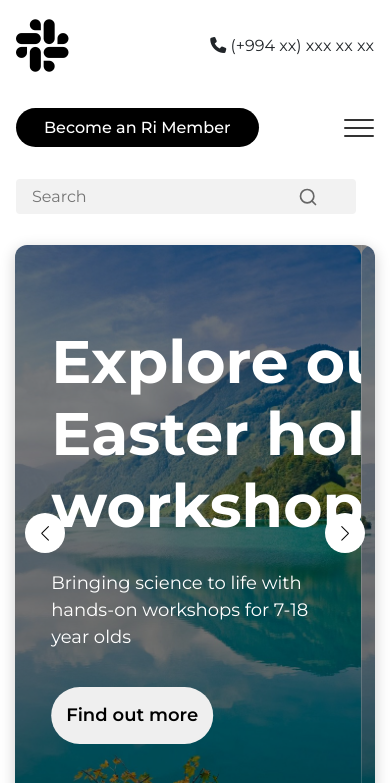
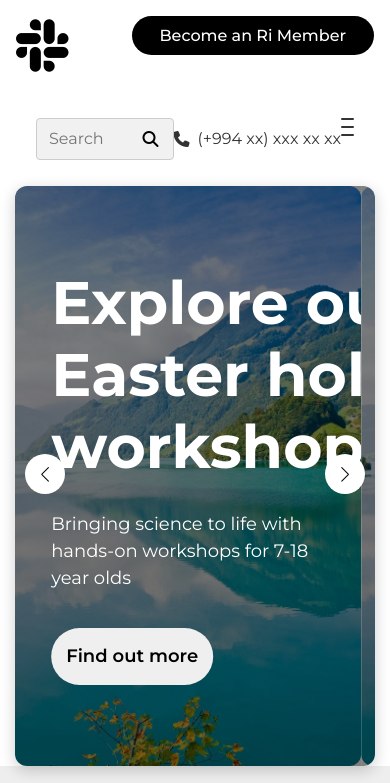
Before and after one commit to VHanifa/caspianklima, a plain HTML site: page index.html in a window 390 px wide. Shown: the top 783 px of the page. Drawn offline with nearby package versions, Linux system fonts and the light colour scheme.

Commit message:
Enhances header layout and search functionality
Improves the header's responsiveness and layout by introducing flexbox for better alignment and spacing.

Updates the search bar with a magnifying glass icon and positions the phone number and CTA button within the header for improved user experience.

Also restyles call-to-action section.

```diff
--- a/index.html
+++ b/index.html
@@ -31,20 +31,17 @@
         </a>
       </div>
       <div class="search-container">
-        <input type="text" placeholder="Search" class="search-input" class="search-input hidden">
+        <div class="d-flex w-100">
+          <div class="position-relative w-100">
+            <input type="text" placeholder="Search" class="search-input w-100" class="search-input hidden">
             <button class="search-button">
-          <svg xmlns="http://www.w3.org/2000/svg" width="20" height="20" viewBox="0 0 24 24" fill="none"
-            stroke="currentColor" stroke-width="2" stroke-linecap="round" stroke-linejoin="round">
-            <circle cx="11" cy="11" r="8"></circle>
-            <line x1="21" y1="21" x2="16.65" y2="16.65"></line>
-          </svg>
+              <i class="fa-solid fa-magnifying-glass" class="glass"></i>
             </button>
           </div>
           <div class="phone">
             <i class="fa-solid fa-phone"></i>
             <span>(+994 xx) xxx xx xx</span>
           </div>
-      <a href="#" class="cta-button">Become an Ri Member</a>
           <button class="nav-toggle-label" id="hamburger">
             <span></span>
             <span></span>
@@ -62,6 +59,9 @@
             <li><a href="#">About us</a></li>
           </ul>
         </nav>
+      </div>
+      <a href="#" class="cta-button">Become an Ri Member</a>
+    </div>
   </header>
   <main>
     <section class="slidersec">
@@ -473,15 +473,15 @@
                       <p class="fs-5">Free consultation and expert assistance in choosing a car by phone:</p>
                       <a href="tel:+7 (903) 293 88 44" class="fs-5 my-2"><u>+7 (903) 293 88 44</u></a>
                       <div class="d-flex gap-3 socials wrap">
-                        <a href="https://wa.me/+346 97 25 68 27" target="_blank">Message on WhatsApp</a>
-                        <a href="https://wa.me/+346 97 25 68 27" target="_blank">Message on WhatsApp</a>
+                        <a href="#" target="_blank">Message on WhatsApp</a>
+                        <a href="#" target="_blank">Message on WhatsApp</a>
                       </div>
                     </div>
                   </div>
                 </div>
                 <div class="col-md-6">
                   <div class="drones">
-                    <img src="/catalog/view/assets/img/ctacta.png" class="w-100 h-100" alt="cta-img"/>
+                    <img src="./img/ctacta.png" class="w-100 h-100" alt="cta-img" />
                   </div>
                 </div>
               </div>
--- a/style.css
+++ b/style.css
@@ -18,10 +18,9 @@ body {
 .header-container {
     max-width: 1400px;
     margin: 0 auto;
-    padding: 1rem 2rem;
+    padding: 25px 2rem;
     display: flex;
     justify-content: space-between;
-    align-items: center;
     gap: 2rem;
 }
 
@@ -64,32 +63,87 @@ body {
 
 /* Search bar styles */
 .search-container {
-    flex-grow: 1;
-    max-width: 600px;
     display: flex;
-    position: relative;
+    align-items: center;
+    gap: 50px;
+    padding: 10px 20px;
+    flex-wrap: wrap;
+    margin: 0;
 }
 
-.search-input {
-    width: 95%;
-    height: 35px;
-    padding: 0.75rem 1rem;
-    border: 1px solid var(--c-white);
-    background-color: #F2F2F2;
-    color: #777777;
-    border-radius: 4px;
-    font-size: 1rem;
+.glass {
+    width: 20px;
+    height: 20px;
 }
 
+/* Search input */
+.search-input {
+    padding: 8px 12px;
+    width: 390px;
+    font-size: 16px;
+    border: 1px solid #ccc;
+    background-color: #f1f1f1;
+    border-radius: 4px;
+    outline: none;
+}
+
+/* Search button (icon) */
 .search-button {
-    position: absolute;
-    right: 3.5rem;
-    top: 50%;
-    transform: translateY(-50%);
     background: none;
     border: none;
     cursor: pointer;
-    color: #666;
+    padding: 5px;
+    display: flex;
+    align-items: center;
+    position: absolute;
+    right: 10px;
+    top: 8px;
+}
+
+/* Phone section */
+.phone {
+    display: flex;
+    align-items: center;
+    gap: 8px;
+    font-size: 16px;
+    color: #333;
+    white-space: nowrap;
+}
+
+.phone i {
+    color: #333;
+}
+
+/* CTA Button */
+.cta-button {
+    padding: 8px 16px;
+    background-color: #000;
+    color: white;
+    text-decoration: none;
+    border-radius: 4px;
+    font-weight: bold;
+    transition: background-color 0.3s;
+    height: fit-content;
+}
+
+
+
+/* Hamburger menu */
+.nav-toggle-label {
+    background: none;
+    border: none;
+    cursor: pointer;
+    display: flex;
+    flex-direction: column;
+    gap: 4px;
+}
+
+.nav-toggle-label span {
+    width: 25px;
+    height: 3px;
+    background-color: #333;
+    display: block;
+    border-radius: 2px;
 }
 
 .cta-button {
@@ -103,19 +157,17 @@ body {
 }
 
 .nav-menu {
-    max-width: 1400px;
-    margin: 0 auto;
-    padding: 0 2rem;
     display: flex;
     list-style: none;
-    gap: 2rem;
+    gap: 14px;
     align-items: center;
     justify-content: center;
+    padding: 0;
 }
 
 .nav-menu a {
     display: block;
-    padding: 1rem 0;
+    /* padding: 1rem 0; */
     color: #333;
     text-decoration: none;
     font-weight: 500;
@@ -148,7 +200,7 @@ body {
 }
 
 .slider-container {
-    padding: 15px;
+    padding: 0 15px;
     margin: 0 auto;
 }
 
@@ -475,6 +527,7 @@ body {
     overflow: hidden;
     padding: 20px;
 }
+
 .card-content {
     display: flex;
     flex-direction: column;
@@ -482,28 +535,33 @@ body {
     flex: 1 1 0%;
     padding: 20px 20px 0 0;
 }
-.org-logo{
+
+.org-logo {
     align-items: center;
     font-size: 14px;
     color: rgb(119, 119, 119);
     gap: 8px;
 }
+
 .org-logo img {
     width: 25px;
     height: 25px;
     object-fit: contain;
     border-radius: 50%;
 }
+
 .card-title {
     font-size: 24px;
     font-weight: bold;
     margin-top: 10px;
 }
+
 .card-text {
     color: rgb(85, 85, 85);
     margin-top: 10px;
     font-size: 14px;
 }
+
 .card-link {
     color: rgb(255, 255, 255);
     display: table-caption;
@@ -514,10 +572,12 @@ body {
     background: rgb(244, 116, 36);
     text-decoration: none;
 }
+
 .card-image {
     flex: 1;
     position: relative;
 }
+
 .card-image img {
     width: 100%;
     height: 100%;
@@ -525,6 +585,7 @@ body {
     border-radius: 20px;
     filter: grayscale(100);
 }
+
 .category-tag {
     position: absolute;
     bottom: 10px;
@@ -536,9 +597,11 @@ body {
     border-radius: 20px;
     font-weight: bold;
 }
+
 .references {
     padding: 3rem 0;
 }
+
 .references_title {
     font-size: 30px;
     font-weight: 700;
@@ -588,56 +651,74 @@ body {
     display: inline-block;
     flex: 0 0 auto;
 }
+
 .referans-stil img {
     filter: grayscale(100%);
     transition: all .4s ease;
 }
+
 .img-fluid {
     max-width: 100%;
     height: auto;
 }
+
 /* Call to action */
 .calltoaction {
     padding: 3rem 0;
     background-color: #eee;
 }
+
 .cta-inner {
     display: flex;
     background: rgb(17, 17, 17);
     padding: 10px;
 }
+
 .cta-inner2 {
     width: 100%;
     padding: 10px;
-    background-image: linear-gradient(to right, white 10%, transparent 10%), /* Top border: white on left 50% */ linear-gradient(to bottom, white 30%, transparent 10%), /* Left border: white on top 50% */ linear-gradient(to left, white 10%, transparent 10%), /* Bottom border: white on right 50% */ linear-gradient(to top, white 30%, transparent 10%);
+    background-image: linear-gradient(to right, white 10%, transparent 10%),
+        /* Top border: white on left 50% */
+        linear-gradient(to bottom, white 30%, transparent 10%),
+        /* Left border: white on top 50% */
+        linear-gradient(to left, white 10%, transparent 10%),
+        /* Bottom border: white on right 50% */
+        linear-gradient(to top, white 30%, transparent 10%);
     background-repeat: no-repeat, no-repeat, no-repeat, no-repeat;
     background-size: 100% 1px, 1px 100%, 100% 1px, 1px 100%;
     background-position: top left, top left, bottom left, bottom right;
 }
+
 .cta-text {
     padding: 40px 20px;
     background: transparent;
 }
+
 .fs-5 {
     font-size: 1.015625rem !important;
 }
+
 .socials a:first-child {
     background-color: rgb(27, 36, 28);
     color: rgb(84 204 97);
 }
+
 .socials a {
     font-size: 14px;
     padding: 20px;
     transition: .4s;
 }
+
 .my-2 {
     margin-top: 0.5rem !important;
     margin-bottom: 0.5rem !important;
 }
+
 a {
     color: white;
     text-decoration: none;
 }
+
 /* Footer */
 
 footer .footer-top {
```
Lines whose indentation alone changed are shown as unchanged.
